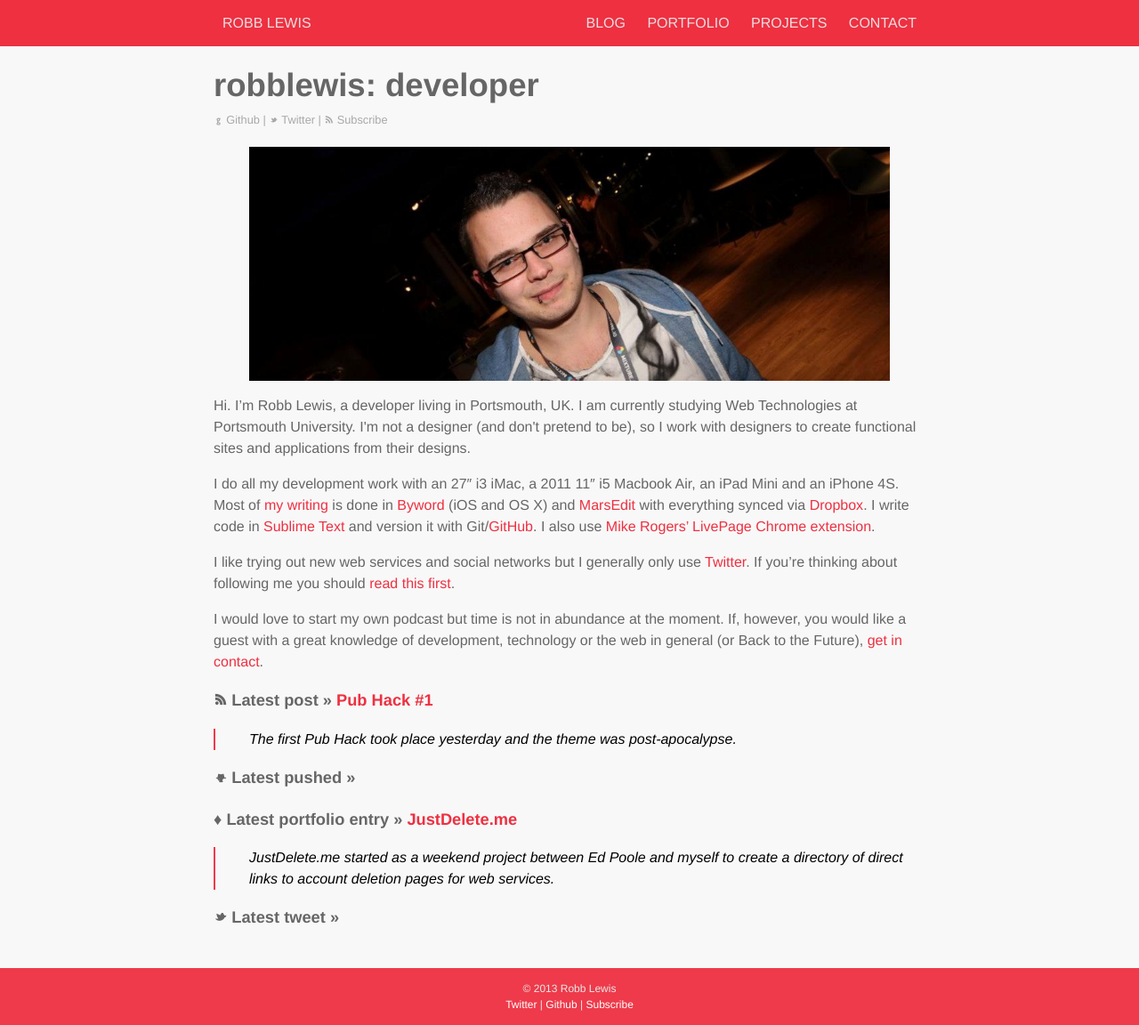
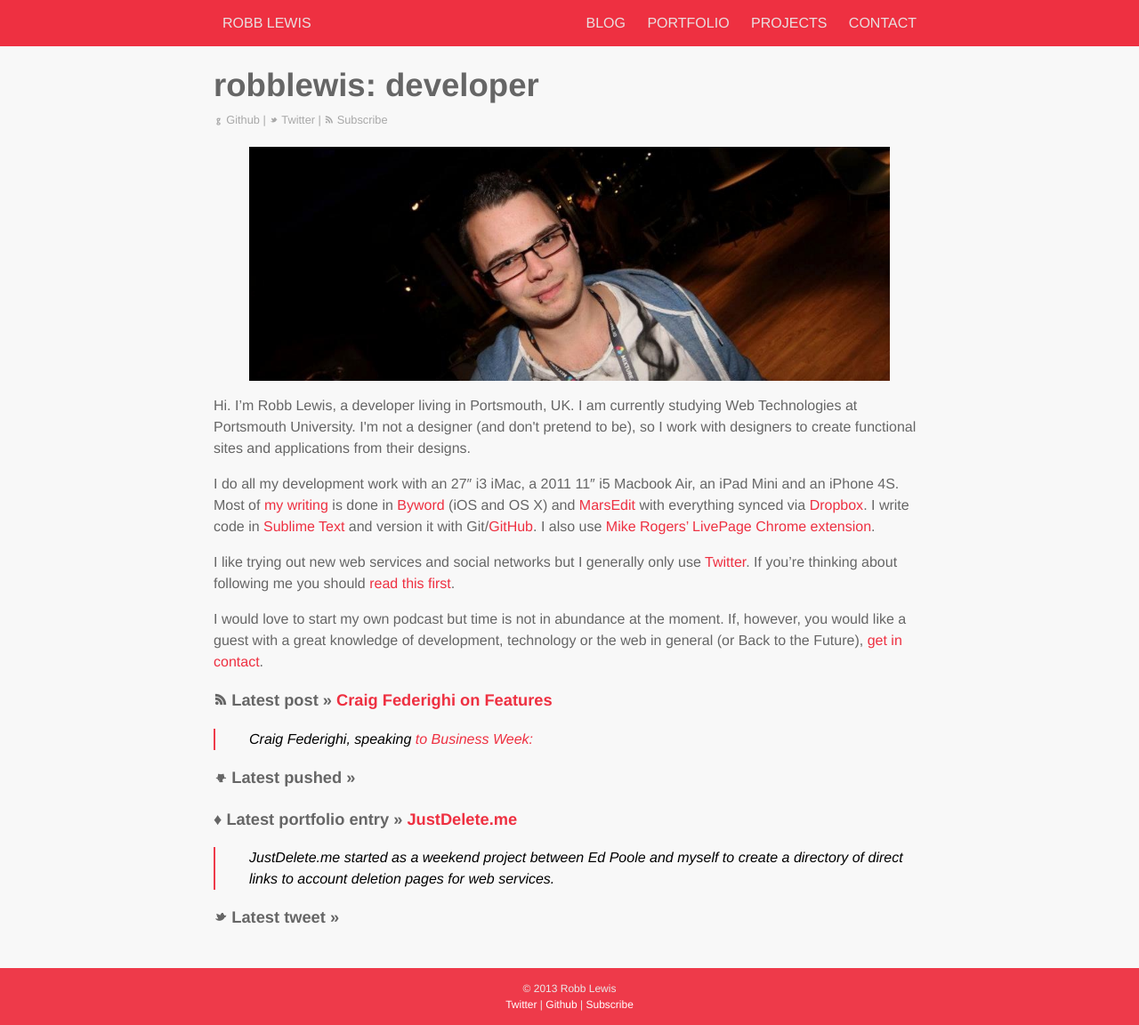
Before and after one commit to rknightuk/robblewis.me-jekyll, a Jekyll site: the page built from index.html, in a window 1280 px wide. Shown: the whole page at 89% size. Built offline with Jekyll 4.4.1, drawn with Linux system fonts in a browser that asks for light colours; Markdown is read by kramdown in place of the engine named in the settings.

Commit message:
New blog post, featured quote styling

```diff
--- /dev/null
+++ b/_posts/2013/2013-09-19-craig-federighi-on-features.md
@@ -0,0 +1,16 @@
+---
+title: Craig Federighi on Features
+permalink: /craig-federighi-on-features
+layout: post
+link: http://www.businessweek.com/articles/2013-09-19/cook-ive-and-federighi-on-the-new-iphone-and-apples-once-and-future-strategy
+link-title: Apple Chiefs Discuss Strategy, Market Share—and the New iPhones
+category: quotes
+---
+
+Craig Federighi, speaking [to Business Week:](http://www.businessweek.com/articles/2013-09-19/cook-ive-and-federighi-on-the-new-iphone-and-apples-once-and-future-strategy)
+
+<blockquote class="feature">
+	<p>New? New is easy. Right is hard.</p>
+</blockquote>
+
+This applies way outside the realms of just consumer electronics. If you're going to do something, make sure it works and make sure it works well. Don't do features just for the hell of it.
--- a/assets/css/main.css
+++ b/assets/css/main.css
@@ -74,6 +74,10 @@
 }
 	blockquote p {
 		margin-left: 38px;
+	}
+
+	blockquote.feature {
+		font-size: 150%;
 	}
 
 pre {
--- a/blog/index.html
+++ b/blog/index.html
@@ -21,6 +21,10 @@
 			{% endif %}
 
 			<p>{{ post.content}}</p>
+
+			{% if post.link %}
+    			<p>&infin; <a class="link" href="{{ post.link }}">{{ post.link-title }} &raquo;</a></p>
+    		{% endif %}
 
 			{% include post-byline.html %}
 		{% else %}
```
